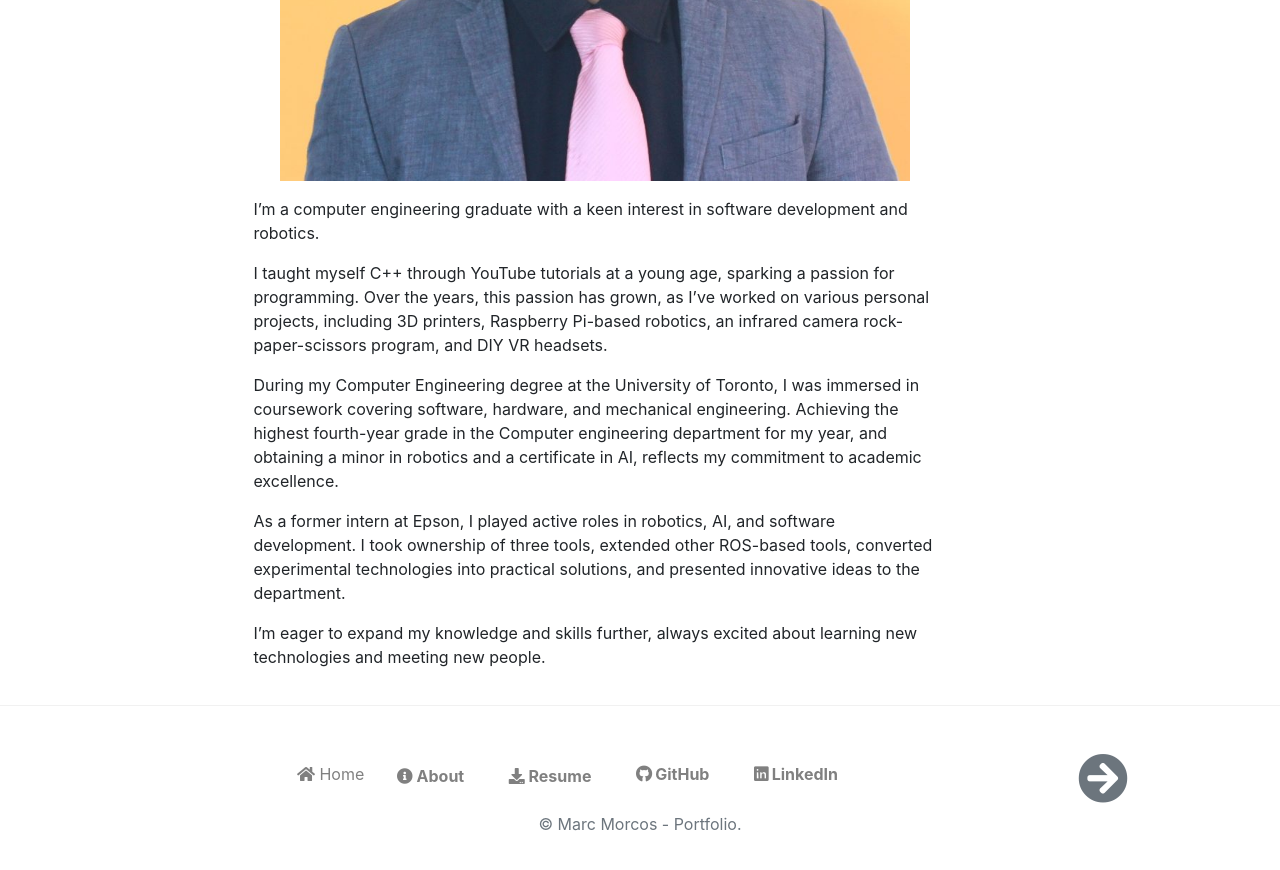
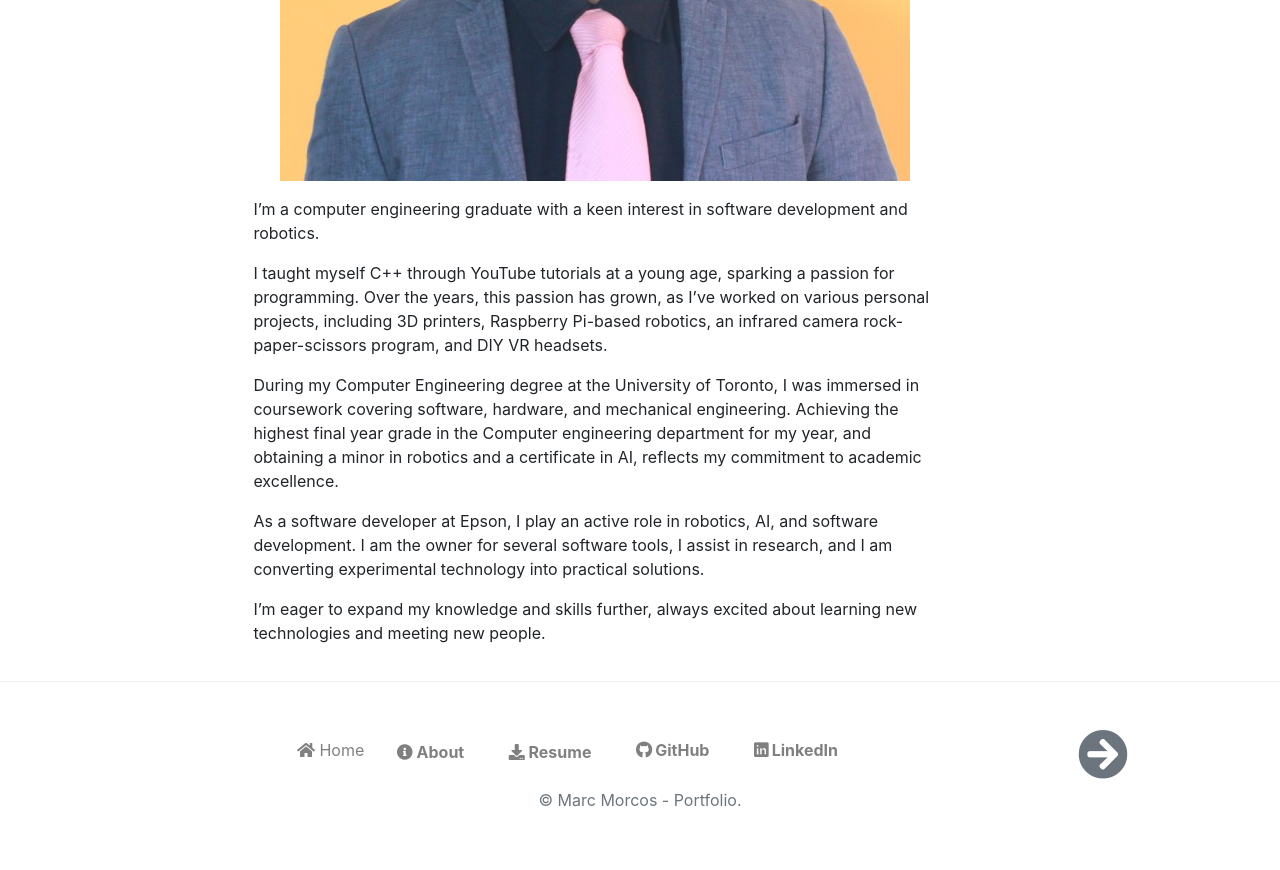
Before and after one commit to Marc-Morcos/Marc-Morcos.github.io, a Jekyll site: the page built from _posts/about/2024-01-01-about.md, in a window 1280 px wide and 900 px high, scrolled down 728 px. Shown: the top 870 px of the window. Built offline with Jekyll 4.4.1, drawn with Linux system fonts in a browser that asks for light colours; nearby versions of some CDN libraries; library files that are not in the unit come from our copies.

Commit message:
Update about

```diff
--- a/_posts/about/2024-01-01-about.md
+++ b/_posts/about/2024-01-01-about.md
@@ -6,15 +6,14 @@ categories: [ Portfolio ]
 image: "/assets/images/posts/about/about.jpg"
 layout: post
 ---
-
 ![](/assets/images/posts/about/about.jpg){: class="post-image" }
 
 I'm a computer engineering graduate with a keen interest in software development and robotics.
 
 I taught myself C++ through YouTube tutorials at a young age, sparking a passion for programming. Over the years, this passion has grown, as I've worked on various personal projects, including 3D printers, Raspberry Pi-based robotics, an infrared camera rock-paper-scissors program, and DIY VR headsets.
 
-During my Computer Engineering degree at the University of Toronto, I was immersed in coursework covering software, hardware, and mechanical engineering. Achieving the highest fourth-year grade in the Computer engineering department for my year, and obtaining a minor in robotics and a certificate in AI, reflects my commitment to academic excellence.
+During my Computer Engineering degree at the University of Toronto, I was immersed in coursework covering software, hardware, and mechanical engineering. Achieving the highest final year grade in the Computer engineering department for my year, and obtaining a minor in robotics and a certificate in AI, reflects my commitment to academic excellence.
 
-As a former intern at Epson, I played active roles in robotics, AI, and software development. I took ownership of three tools, extended other ROS-based tools, converted experimental technologies into practical solutions, and presented innovative ideas to the department.
+As a software developer at Epson, I play an active role in robotics, AI, and software development. I am the owner for several software tools, I assist in research, and I am converting experimental technology into practical solutions.
 
 I'm eager to expand my knowledge and skills further, always excited about learning new technologies and meeting new people.
```
